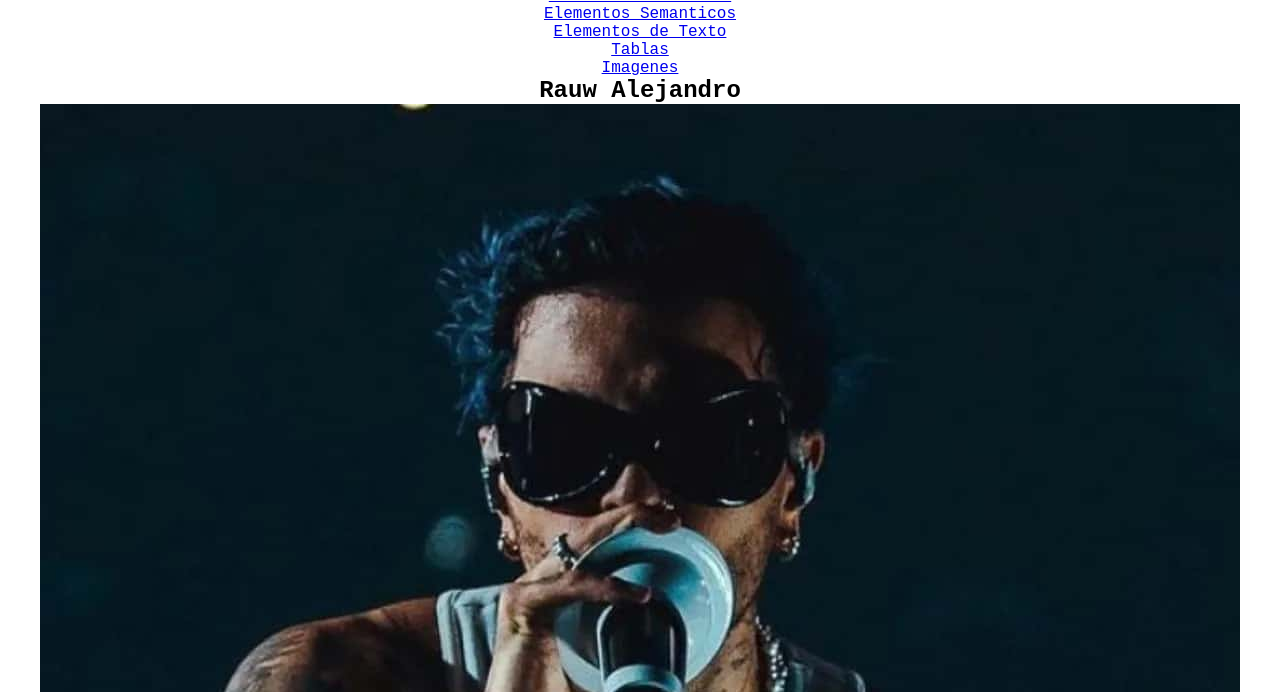
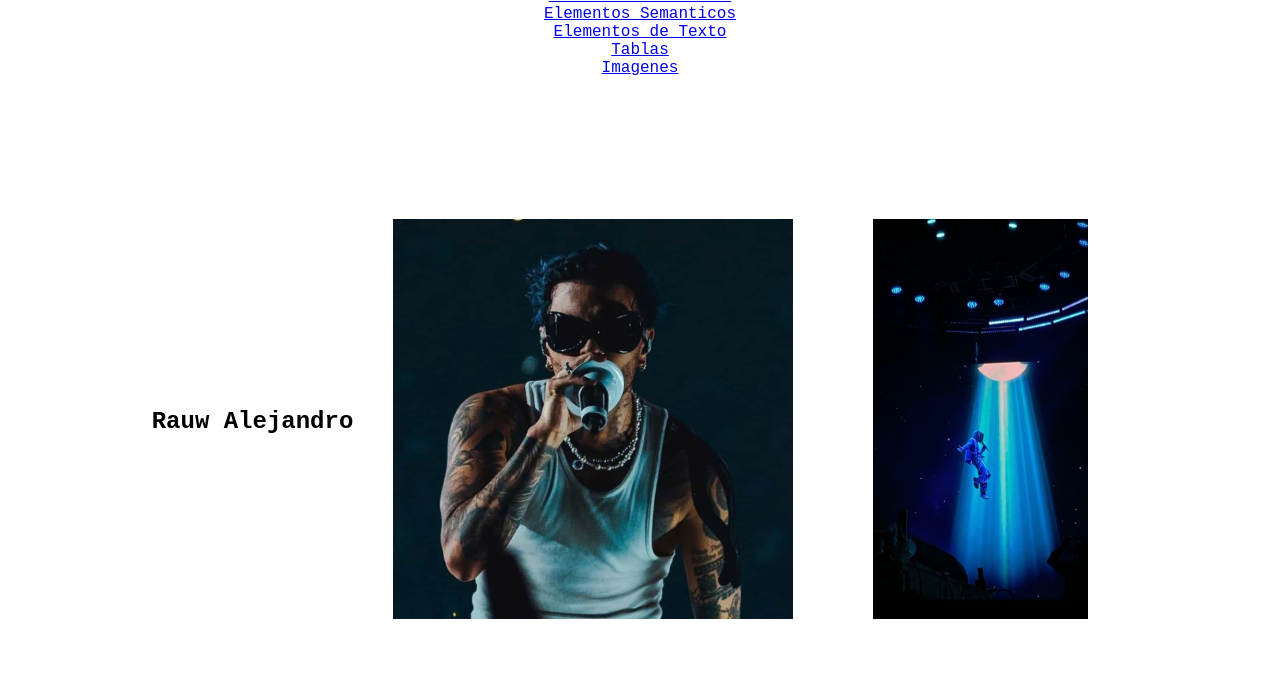
Before and after one commit to SantiSaaUCB/TECWEB-SitioWeb, a plain HTML site: page imagenes.html in a window 1280 px wide. Shown: the part 108-800 px from the top of the page. Drawn offline with Linux system fonts and the light colour scheme.

Commit message:
Arreglos Segundo Estilo

```diff
--- a/stylebasic.css
+++ b/stylebasic.css
@@ -139,4 +139,21 @@ table{
 }
 .div-tablas{
      padding: 50px;
+}.img-rauw{
+     height: 400px;
+     width: auto;
 }
+.section-img{
+     height: calc(100vh - 7em);
+     display: flex;
+     flex-direction: row;
+     justify-content: center;
+     align-items: center;
+     width: 100%;
+     padding: 10px;
+}
+.div-section-img{
+     padding: 20px;
+     margin: 20px;
+     color: white;
+}
```
